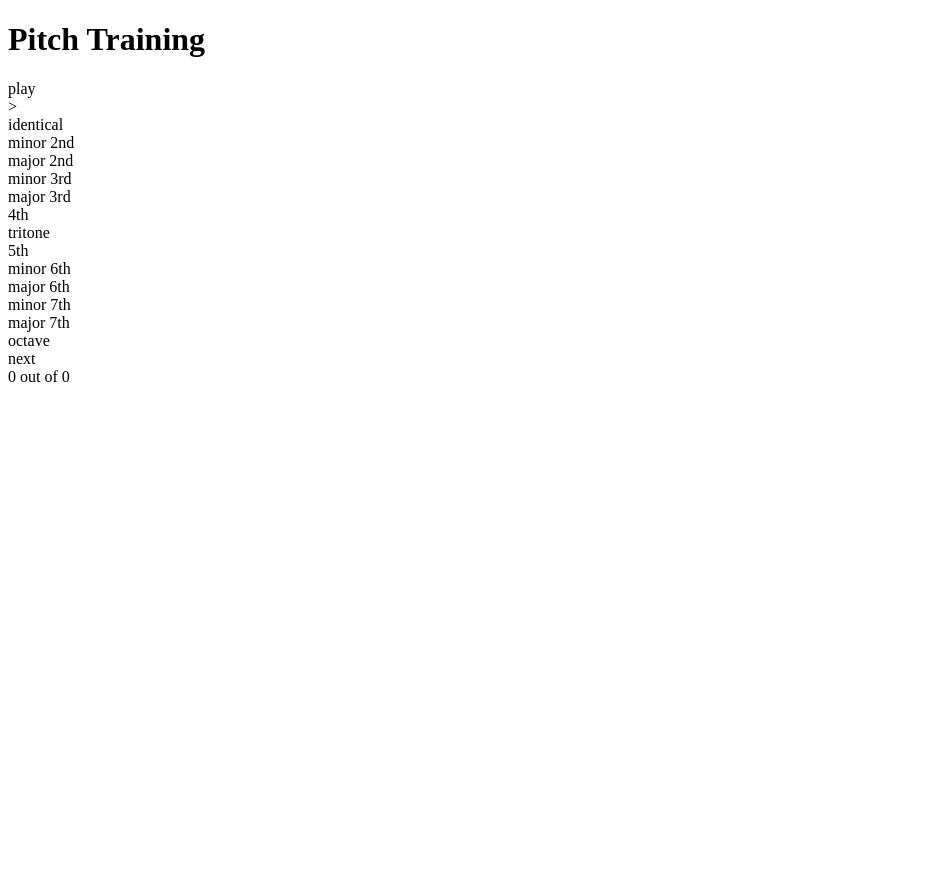
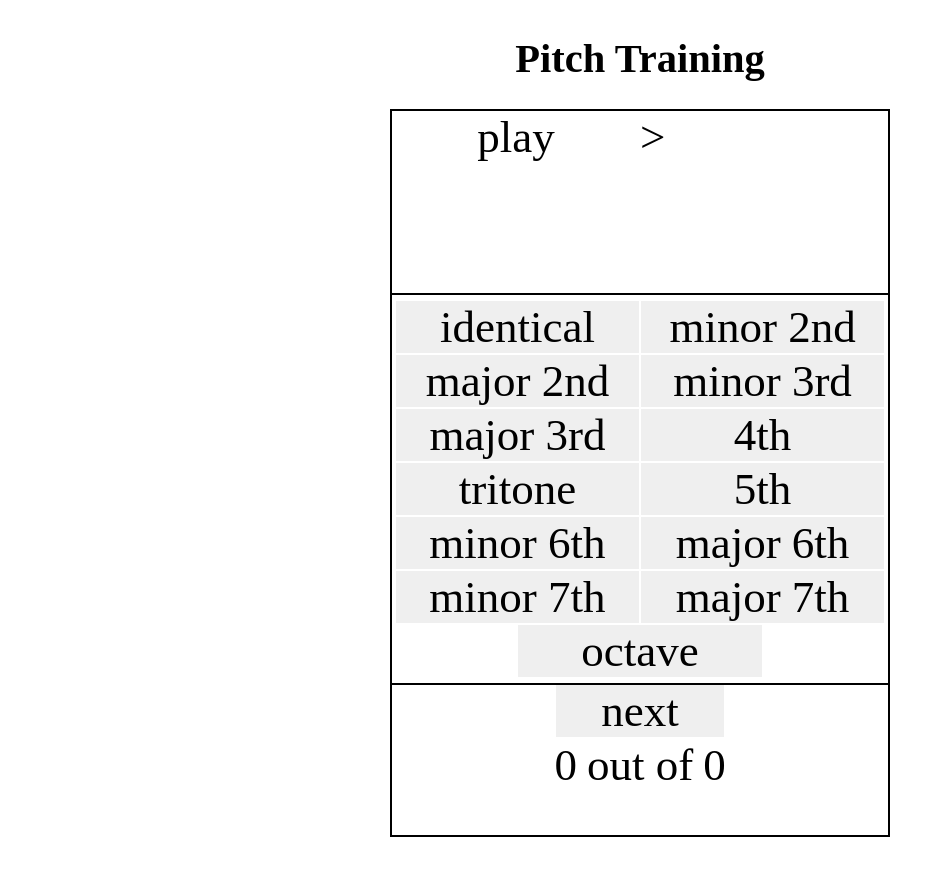
Before and after one commit to lewisdbentley/whathaveidone, a Jekyll site: the page interval-training.html, which Jekyll copies as it is, in a window 1280 px wide. Shown: the top 876 px of the page, without its empty margins (0-945 px from the left). Built offline with Jekyll 4.4.1, drawn with Linux system fonts in a browser that asks for light colours.

Commit message:
update links

```diff
--- a/interval-training.html
+++ b/interval-training.html
@@ -3,7 +3,7 @@
     <head>
         <title>Interval Training</title>
         <meta charset="utf-8">
-        <link rel="stylesheet" href="{{ site.baseurl }}/public/interval-training/css/style.css">
+        <link rel="stylesheet" href="/public/interval-training/css/style.css">
     </head>
     <body>
         <div id="container">
@@ -37,7 +37,7 @@
                 </div>
                 <span class="end-box" id="percent"> </span>
             </div>
-            <script src="{{ site.baseurl }}/public/interval-training/scripts/script.js"></script>
+            <script src="/public/interval-training/scripts/script.js"></script>
         </div>
     </body>
 </html>
```
